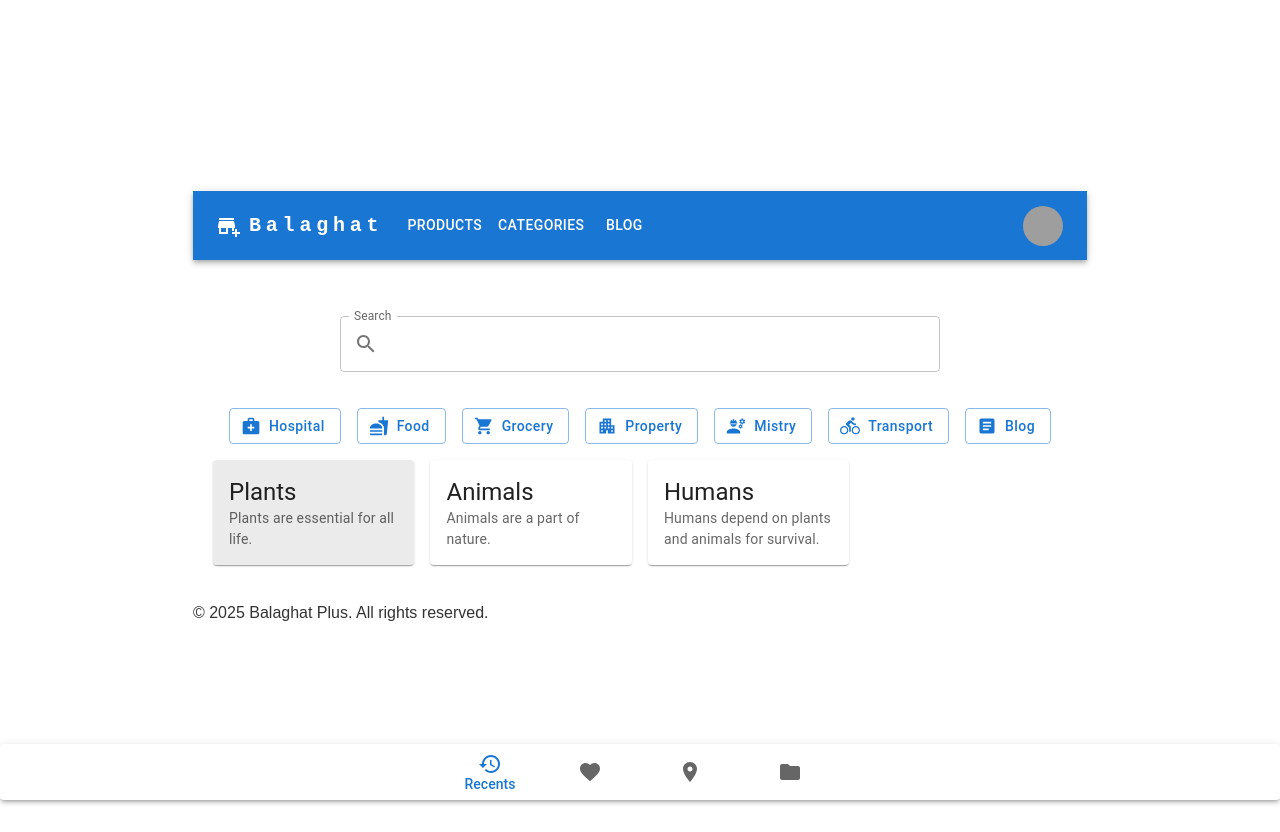
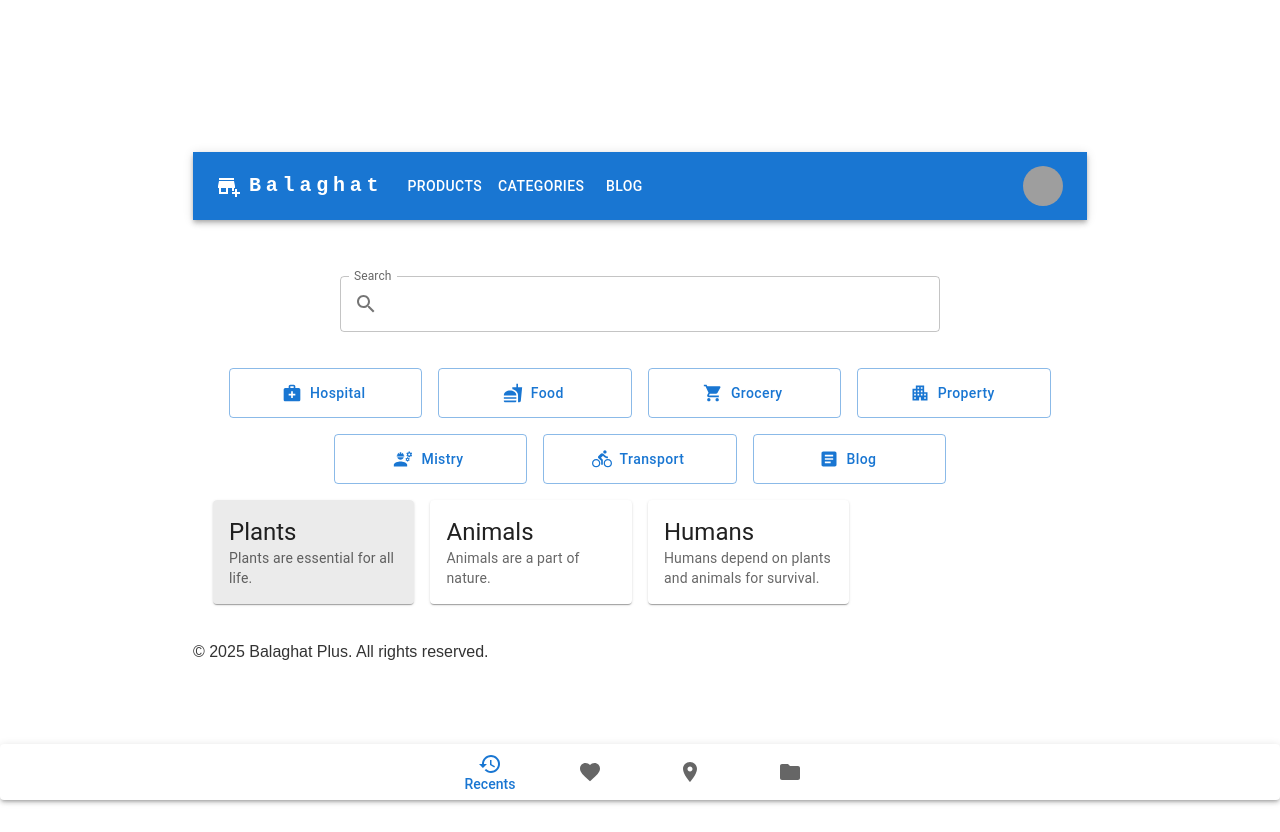
Before and after one commit to sumit021196/balaghatpluss, a React (Vite) app: page / in a window 1280 px wide. Built offline with nearby package versions, Linux system fonts and the light colour scheme; grey boxes are pictures that could not be loaded.

Commit message:
align button

```diff
--- a/src/IconLabelGrid.jsx
+++ b/src/IconLabelGrid.jsx
@@ -1,6 +1,6 @@
 import * as React from 'react';
 import Button from '@mui/material/Button';
-import Grid from '@mui/material/Grid2';
+import Grid from '@mui/material/Grid';
 import Box from '@mui/material/Box';
 import ApartmentIcon from '@mui/icons-material/Apartment';
 import FastfoodIcon from '@mui/icons-material/Fastfood';
@@ -30,14 +30,20 @@ export default function IconLabelGrid() {
 
   return (
     <Box sx={{ flexGrow: 1, padding: 2 }}>
-      <Grid container spacing={2} columns={{ xs: 4, sm: 8, md: 12 }}>
+      <Grid container spacing={2} justifyContent="center">
         {buttons.map((button) => (
-          <Grid item xs={2} sm={4} md={4} key={button.id}>
+          <Grid item xs={6} sm={4} md={3} key={button.id}>
             <Button
               variant="outlined"
               startIcon={button.icon}
               fullWidth
-              sx={{ textTransform: 'none' }}
+              sx={{
+                textTransform: 'none',
+                display: 'flex',
+                justifyContent: 'center',
+                alignItems: 'center',
+                height: '50px', // Ensures all buttons have the same height
+              }}
               onClick={() => handleButtonClick(button.name)}
             >
               {button.name}
```
